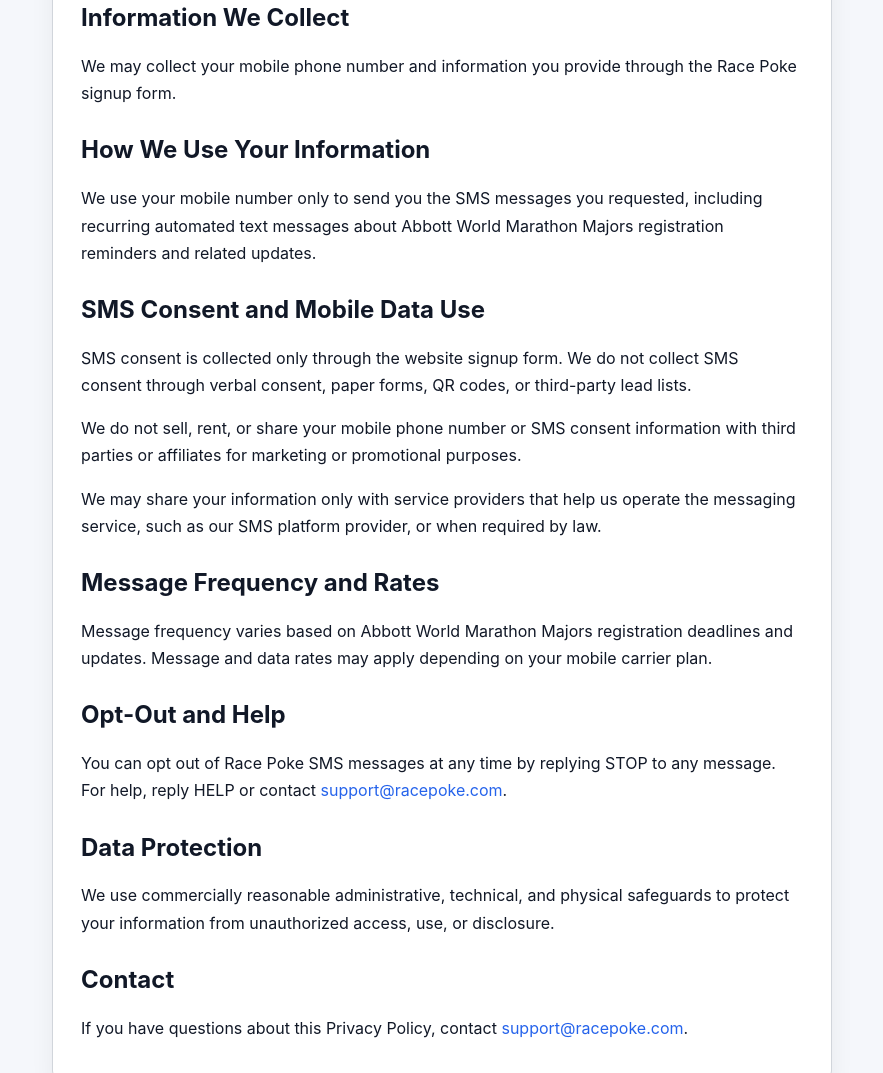
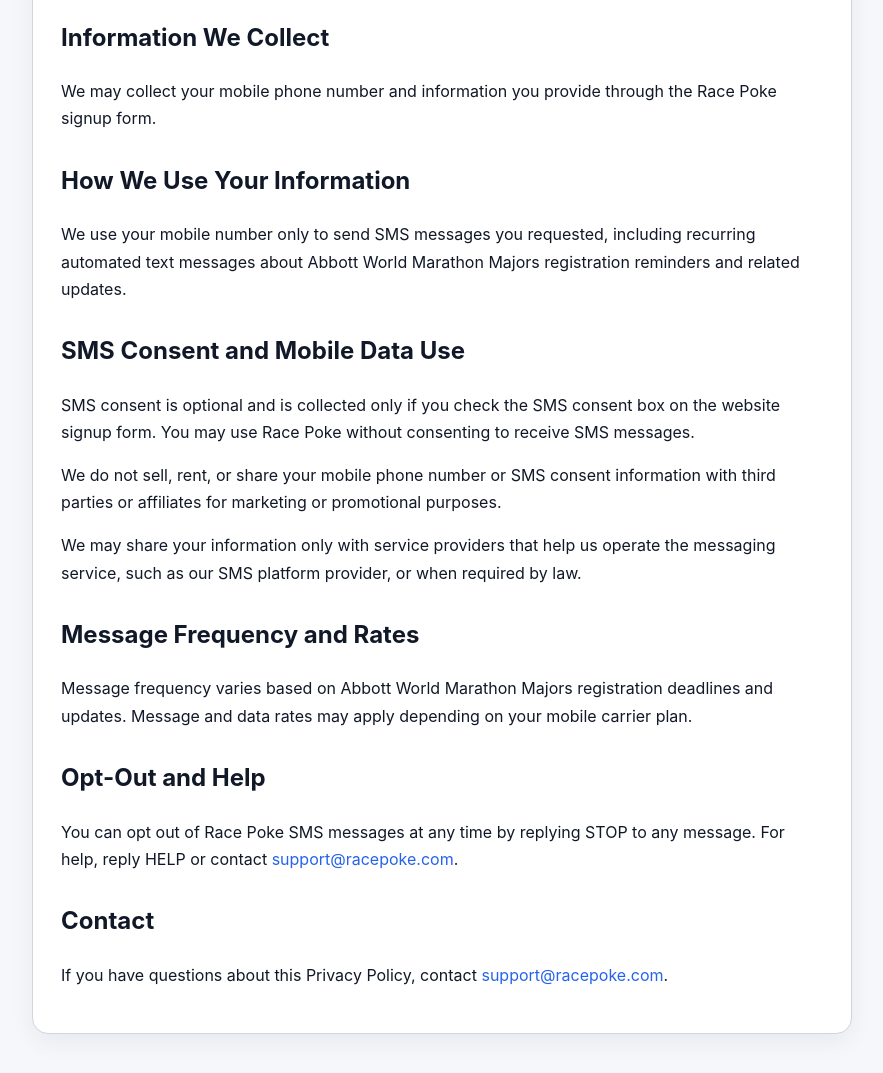
Before and after one commit to AndrewYinLi/privacy-policy, a plain HTML site: page privacy-policy.html in a window 1280 px wide. Shown: the part 304-1377 px from the top of the page, without its empty margins (198-1081 px from the left). Drawn offline with Linux system fonts and the light colour scheme.

Commit message:
Update privacy-policy.html

```diff
--- a/privacy-policy.html
+++ b/privacy-policy.html
@@ -4,27 +4,12 @@
   <meta charset="UTF-8" />
   <meta name="viewport" content="width=device-width, initial-scale=1.0" />
   <title>Race Poke Privacy Policy</title>
-  <meta
-    name="description"
-    content="Privacy Policy for Race Poke SMS updates."
-  />
   <style>
-    :root {
-      --bg: #f5f7fb;
-      --card: #ffffff;
-      --text: #111827;
-      --muted: #4b5563;
-      --border: #d1d5db;
-      --accent: #2563eb;
-    }
-
-    * { box-sizing: border-box; }
-
     body {
       margin: 0;
       font-family: Inter, ui-sans-serif, system-ui, -apple-system, BlinkMacSystemFont, "Segoe UI", sans-serif;
-      background: var(--bg);
-      color: var(--text);
+      background: #f5f7fb;
+      color: #111827;
       line-height: 1.7;
     }
 
@@ -35,37 +20,19 @@
     }
 
     .card {
-      background: var(--card);
-      border: 1px solid var(--border);
+      background: #fff;
+      border: 1px solid #d1d5db;
       border-radius: 16px;
       padding: 28px;
       box-shadow: 0 8px 24px rgba(17, 24, 39, 0.06);
     }
 
-    h1, h2 {
-      line-height: 1.25;
-    }
-
     h1 { margin-top: 0; }
     h2 { margin-top: 28px; }
-
-    a {
-      color: var(--accent);
-      text-decoration: none;
-    }
-
-    a:hover {
-      text-decoration: underline;
-    }
-
-    .top-link {
-      margin-bottom: 16px;
-      display: inline-block;
-    }
-
-    .muted {
-      color: var(--muted);
-    }
+    a { color: #2563eb; text-decoration: none; }
+    a:hover { text-decoration: underline; }
+    .muted { color: #4b5563; }
+    .top-link { margin-bottom: 16px; display: inline-block; }
   </style>
 </head>
 <body>
@@ -87,14 +54,14 @@
 
       <h2>How We Use Your Information</h2>
       <p>
-        We use your mobile number only to send you the SMS messages you requested, including recurring
-        automated text messages about Abbott World Marathon Majors registration reminders and related updates.
+        We use your mobile number only to send SMS messages you requested, including recurring automated text
+        messages about Abbott World Marathon Majors registration reminders and related updates.
       </p>
 
       <h2>SMS Consent and Mobile Data Use</h2>
       <p>
-        SMS consent is collected only through the website signup form. We do not collect SMS consent through
-        verbal consent, paper forms, QR codes, or third-party lead lists.
+        SMS consent is optional and is collected only if you check the SMS consent box on the website signup form.
+        You may use Race Poke without consenting to receive SMS messages.
       </p>
       <p>
         We do not sell, rent, or share your mobile phone number or SMS consent information with third parties
@@ -113,14 +80,8 @@
 
       <h2>Opt-Out and Help</h2>
       <p>
-        You can opt out of Race Poke SMS messages at any time by replying STOP to any message. For help,
-        reply HELP or contact <a href="mailto:support@racepoke.com">support@racepoke.com</a>.
-      </p>
-
-      <h2>Data Protection</h2>
-      <p>
-        We use commercially reasonable administrative, technical, and physical safeguards to protect your
-        information from unauthorized access, use, or disclosure.
+        You can opt out of Race Poke SMS messages at any time by replying STOP to any message.
+        For help, reply HELP or contact <a href="mailto:support@racepoke.com">support@racepoke.com</a>.
       </p>
 
       <h2>Contact</h2>
```
